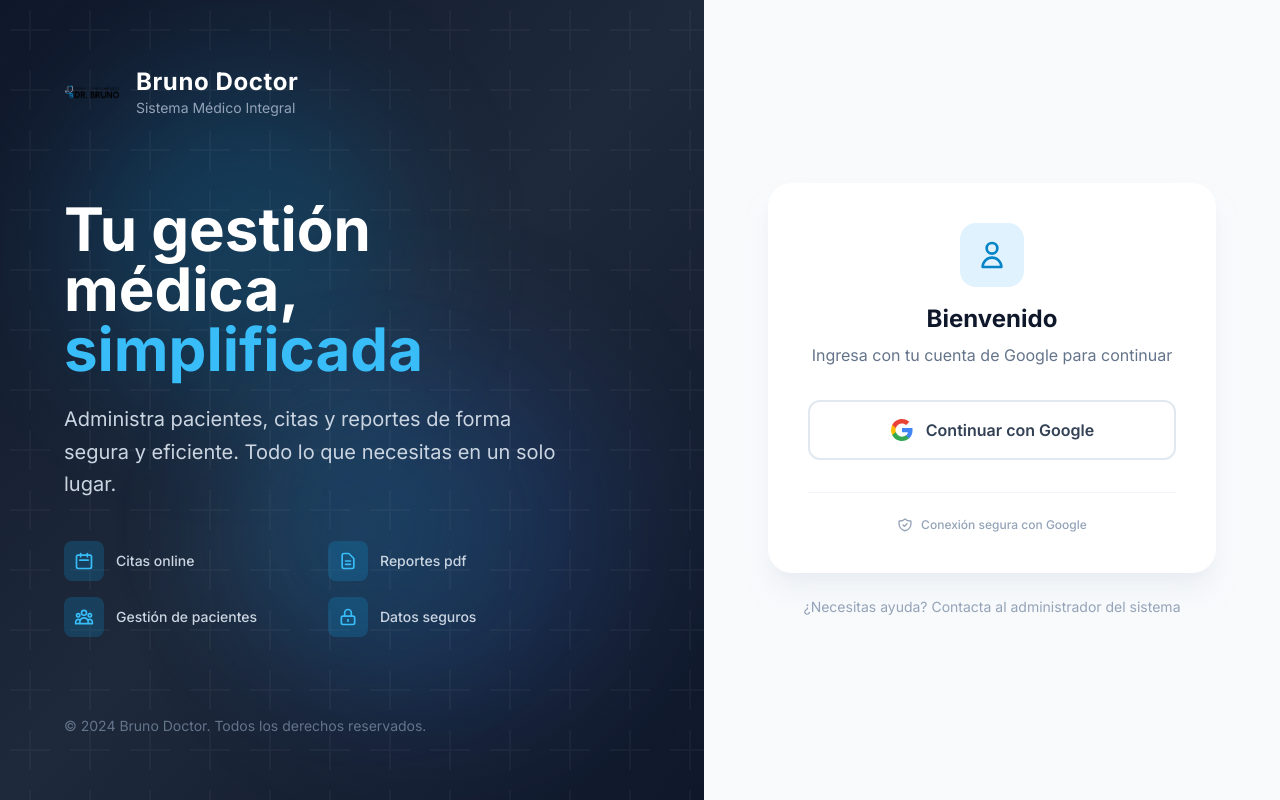
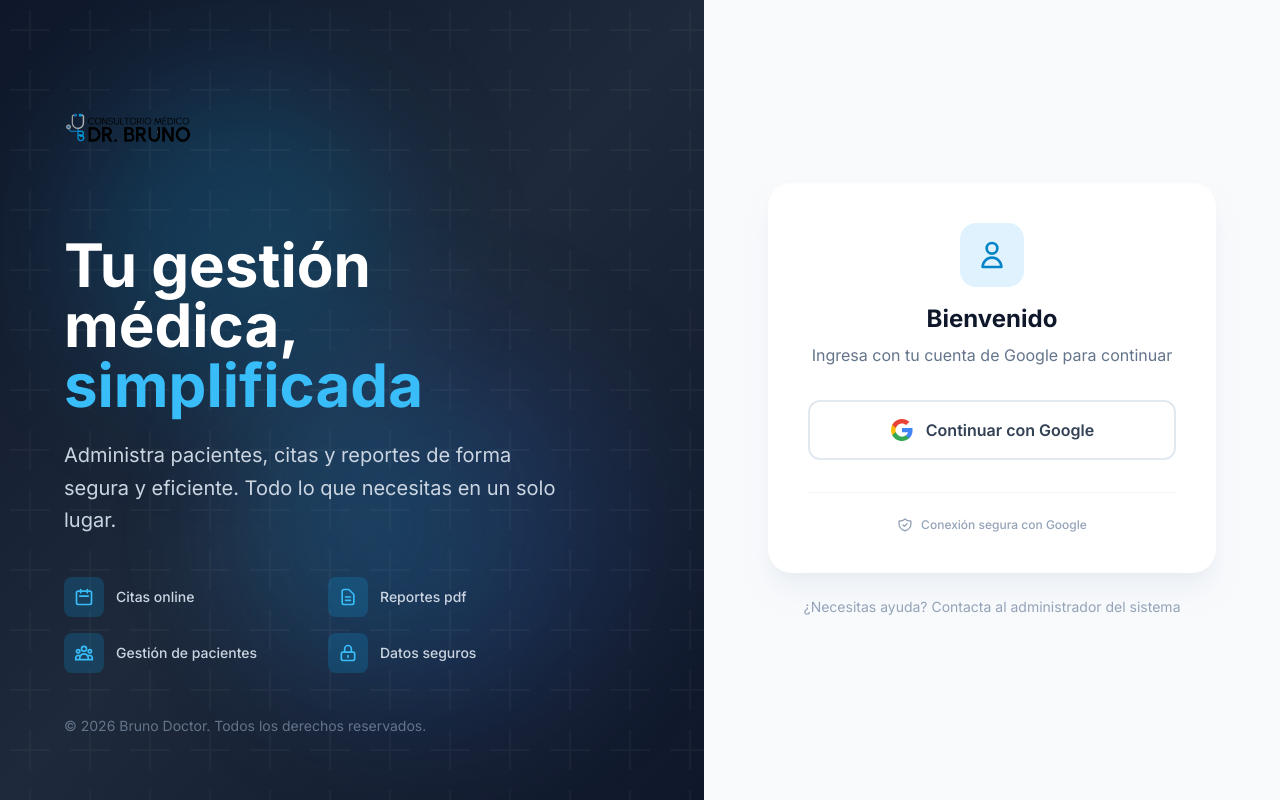
Before and after one commit to JPe2311/Bruno_Doc, a Next.js app: page /login in a window 1280 px wide. Built offline with nearby package versions, Linux system fonts and the light colour scheme; no server answers.

Commit message:
Add files via upload

```diff
--- a/app/(auth)/login/page.tsx
+++ b/app/(auth)/login/page.tsx
@@ -60,15 +60,9 @@ export default function LoginPage() {
 
         {/* Content */}
         <div className="relative z-10 flex flex-col justify-between w-full p-12 xl:p-16">
-          {/* Logo */}
-          <div className="flex items-center gap-4">
-            <div className="relative w-14 h-14">
-              <Image src="/logo_bruno.png" alt="Bruno Doctor" fill className="object-contain" />
-            </div>
-            <div>
-              <h2 className="text-2xl font-bold text-white tracking-wide">Bruno Doctor</h2>
-              <p className="text-slate-400 text-sm">Sistema Médico Integral</p>
-            </div>
+          {/* Logo - Large */}
+          <div className="relative w-32 h-32">
+            <Image src="/logo_bruno.png" alt="Bruno Doctor" fill className="object-contain" />
           </div>
 
           {/* Main Text */}
@@ -120,7 +114,7 @@ export default function LoginPage() {
 
           {/* Footer */}
           <div className="text-slate-500 text-sm">
-            © 2024 Bruno Doctor. Todos los derechos reservados.
+            © 2026 Bruno Doctor. Todos los derechos reservados.
           </div>
         </div>
       </div>
```
